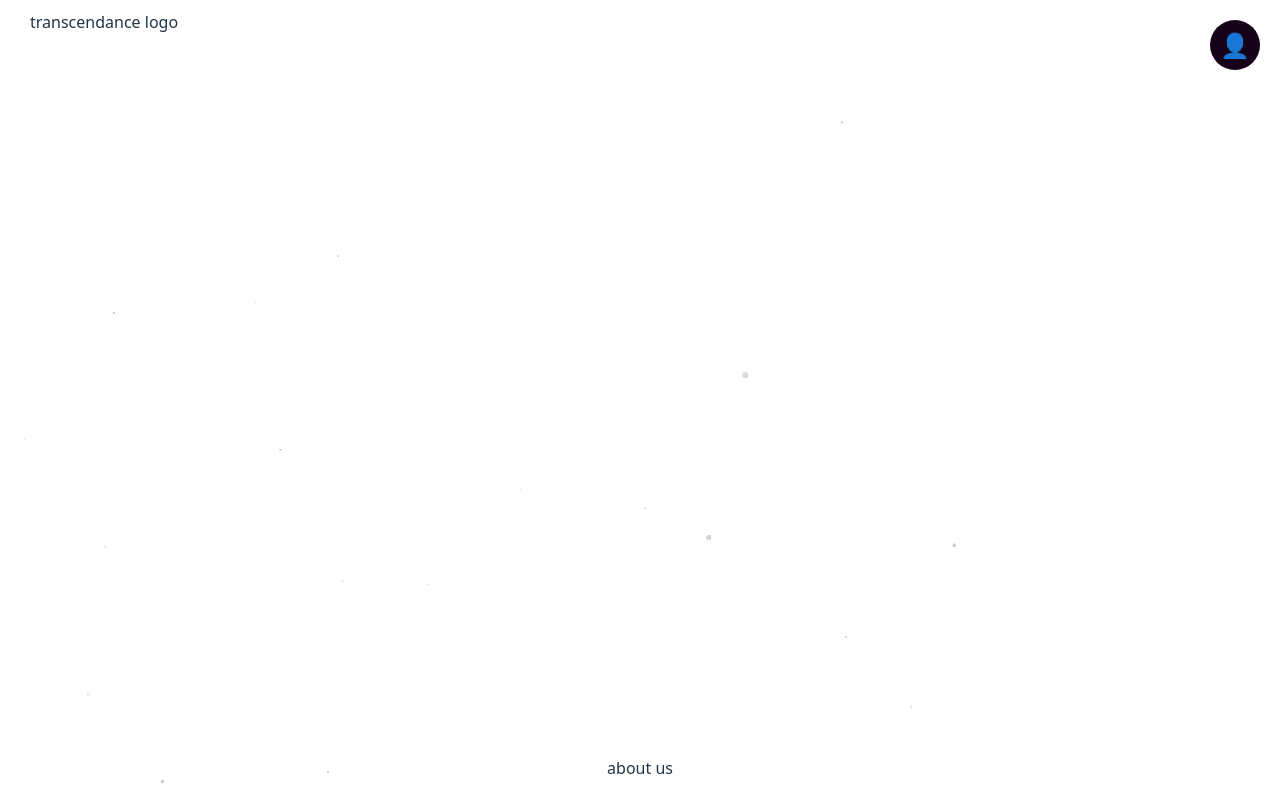
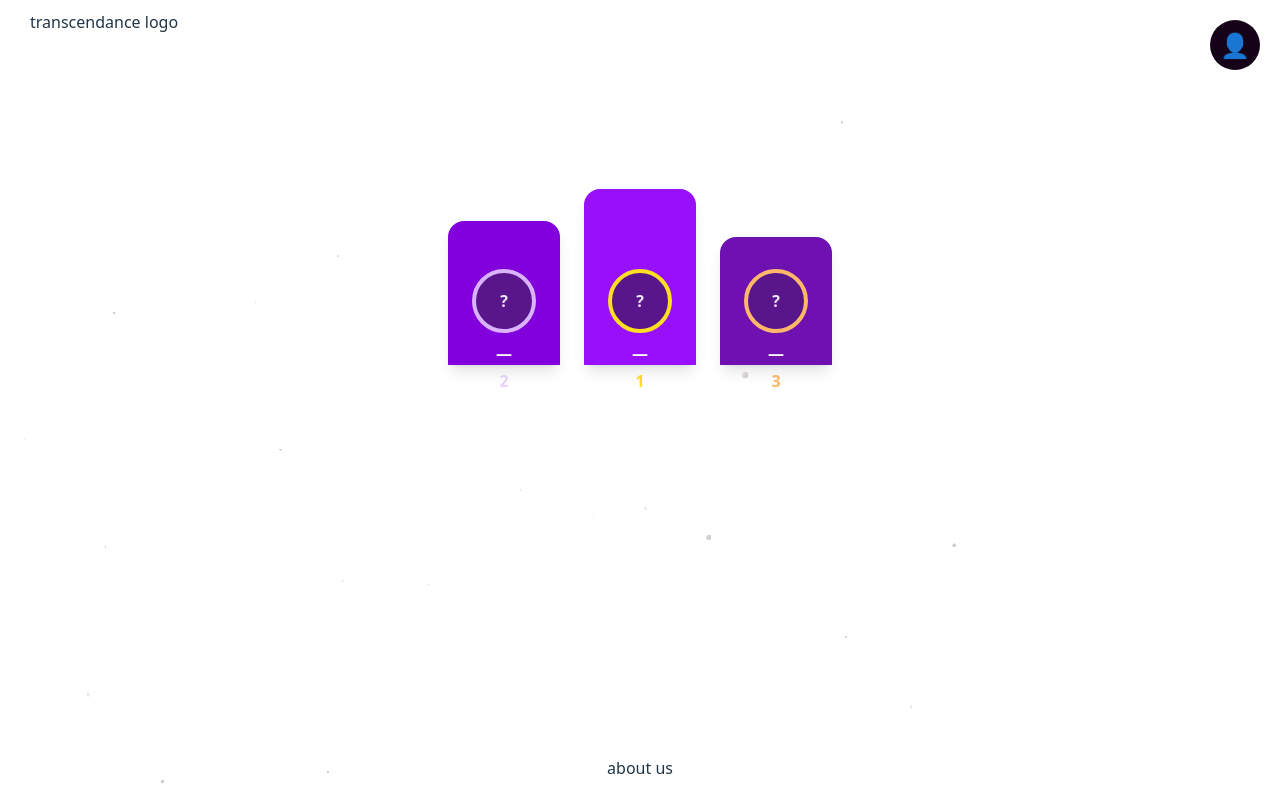
Before and after one commit to MoHamzC/ft_transcendence, a React (Vite) app in the folder mergetr/frontend/: page /leaderbord in a window 1280 px wide. Built offline with nearby package versions, Linux system fonts and the light colour scheme.

Commit message:
feat: podium on leaderboard

```diff
--- a/mergetr/frontend/src/Leaderbord.tsx
+++ b/mergetr/frontend/src/Leaderbord.tsx
@@ -1,5 +1,5 @@
 import FuzzyText from "./FuzzyText";
-
+import Podium from "./Podium";
 const randomPlayers = [
 	{ name: "char", score: 950 },
 	{ name: "chat", score: 870 },
@@ -35,6 +35,8 @@ export function Leaderboard({ title, players }: Leaderboardstuff) {
   return (
     <div className="leaderboard">
       <FuzzyText>{title}</FuzzyText>
+      <Podium/>
+
       <table style={{ margin: "auto", color: "white" }}>
         <thead>
           <tr>
--- /dev/null
+++ b/mergetr/frontend/src/Podium.tsx
@@ -0,0 +1,43 @@
+import React from 'react';
+
+
+function Avatar({ player, ringClass }) {
+  const safeName = player && player.name ? player.name : '—';
+  const hasImg = player && player.img && String(player.img).trim().length > 0;
+  const initials = safeName !== '—' ? safeName.split(' ').filter(Boolean).slice(0,2).map(s => s[0] ? s[0].toUpperCase() : '').join('') : '';
+
+  const cls = ['-mt-8','w-16','h-16','rounded-full','border-4','overflow-hidden','bg-purple-900','flex','items-center','justify-center', ringClass || ''].join(' ');
+
+  return (
+    <div className={cls}>
+      {hasImg ? (
+        <img src={player.img} alt={safeName} className="w-full h-full object-cover" />
+      ) : (
+        <span className="text-purple-100 font-bold">{initials || '?'}</span>
+      )}
+    </div>
+  );
+}
+
+function Step({ rank, player, height, tone, badgeClass, ringClass }) {
+  const boxCls = [tone,'rounded-t-2xl','w-28',height,'flex','flex-col','items-center','justify-end','shadow-lg','relative', "hover:scale-105", "transition"].join(' ');
+  return (
+    <div className="flex flex-col items-center">
+      <div className={boxCls}>
+        <Avatar player={player} ringClass={ringClass} />
+        <p className="text-white font-semibold mt-2 truncate w-full text-center px-2">{(player && player.name) ? player.name : '—'}</p>
+      </div>
+      <p className={[badgeClass,'font-semibold','mt-1'].join(' ')}>{rank}</p>
+    </div>
+  );
+}
+
+export default function Podium({ first = null, second = null, third = null }) {
+  return (
+    <div className="flex items-end justify-center gap-6 p-6">
+      <Step rank={2} player={second} height="h-36" tone="bg-purple-700" badgeClass="text-purple-200" ringClass="border-purple-300" />
+      <Step rank={1} player={first}  height="h-44" tone="bg-purple-600" badgeClass="text-yellow-300" ringClass="border-yellow-300" />
+      <Step rank={3} player={third}  height="h-32" tone="bg-purple-800" badgeClass="text-orange-300" ringClass="border-orange-300" />
+    </div>
+  );
+}
```
